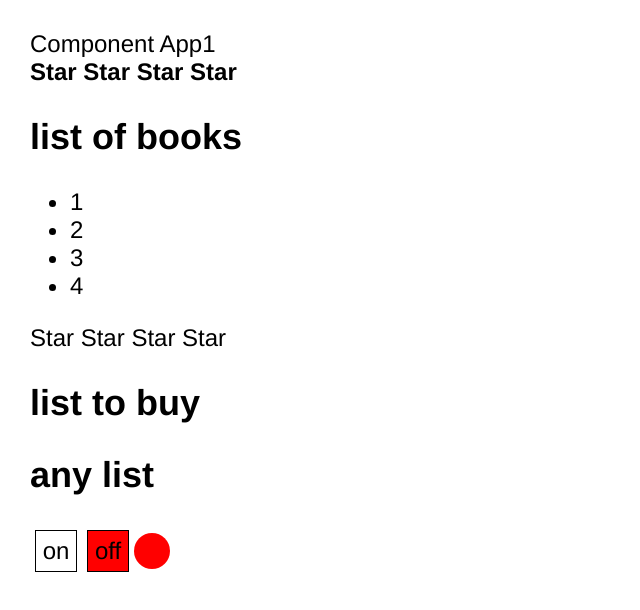
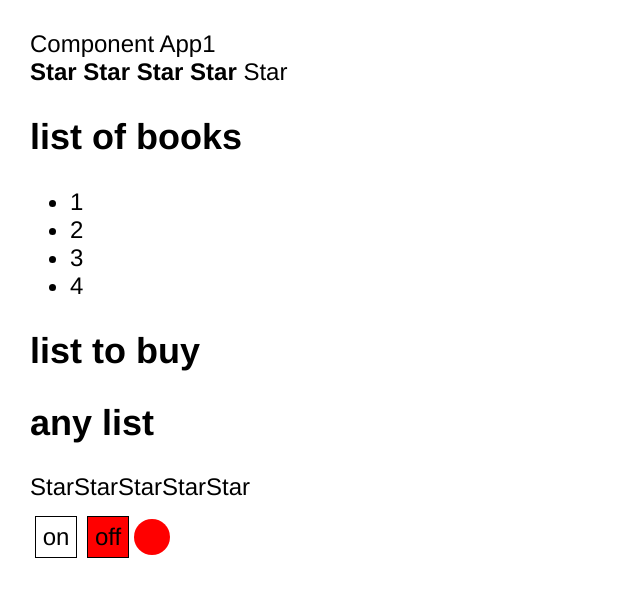
Before and after one commit to Lelik7777/react-kabzda, a React (Create React App) app: page / in a window 1280 px wide. Shown: the top 610 px of the page, without its empty margins (0-640 px from the left). Built offline with nearby package versions, Linux system fonts and the light colour scheme.

Commit message:
add component UncontrolledRating.tsx

```diff
--- a/src/App.tsx
+++ b/src/App.tsx
@@ -4,18 +4,21 @@ import {According} from './components/according/According';
 import {Rating} from './components/rating/Rating';
 import {OnOff} from './components/onOff/OnOff';
 import {UncontrolledAccording} from './components/according/UncontrolledAccording';
+import {UncontrolledRating} from './components/rating/UncontrolledRating';
 
 function App() {
     console.log('App rendering');
-    const numberOfStars: number[] = [1, 2, 3, 4];
+    const numberOfStars: number[] = [1, 2, 3, 4,5];
     return (
         <div className="App">
             <TitleApp title={'Component App1'}/>
             <Rating value={4} countStars={numberOfStars}/>
             <According title={'list of books'} collapsed={true}/>
-            <Rating value={0} countStars={numberOfStars}/>
+            {/*<Rating value={0} countStars={numberOfStars}/>*/}
             <According title={'list to buy'} collapsed={false}/>
             <UncontrolledAccording title={'any list'}/>
+          {/*  <UncontrolledRating countStars={numberOfStars}/>*/}
+            <UncontrolledRating countStars={numberOfStars}/>
             <OnOff/>
             {/*    <OnOff value={false}/>*/}
         </div>
--- /dev/null
+++ b/src/components/rating/UncontrolledRating.tsx
@@ -0,0 +1,29 @@
+import React, {useState} from 'react';
+
+type PropsType = {
+    countStars: number[];
+}
+type ValueType = 0 | 1 | 2 | 3 | 4;
+export const UncontrolledRating = ({countStars}: PropsType) => {
+    const [value, setValue] = useState<ValueType|number>(0);
+    return (
+        <div>
+            {countStars.map((x, i) =>
+                <Star selected={value >i}
+                setValue={setValue}
+                      value={i}
+                />)}
+        </div>
+    )
+}
+
+type PropsType2 = {
+    selected: boolean;
+    setValue: (v: ValueType|number) => void;
+    value:ValueType|number;
+}
+const Star = ({selected,setValue,value}: PropsType2) => {
+    return (
+        <span onClick={()=>setValue(value+1)}>{selected ? <b>Star</b> : 'Star'}</span>
+    );
+}
```
